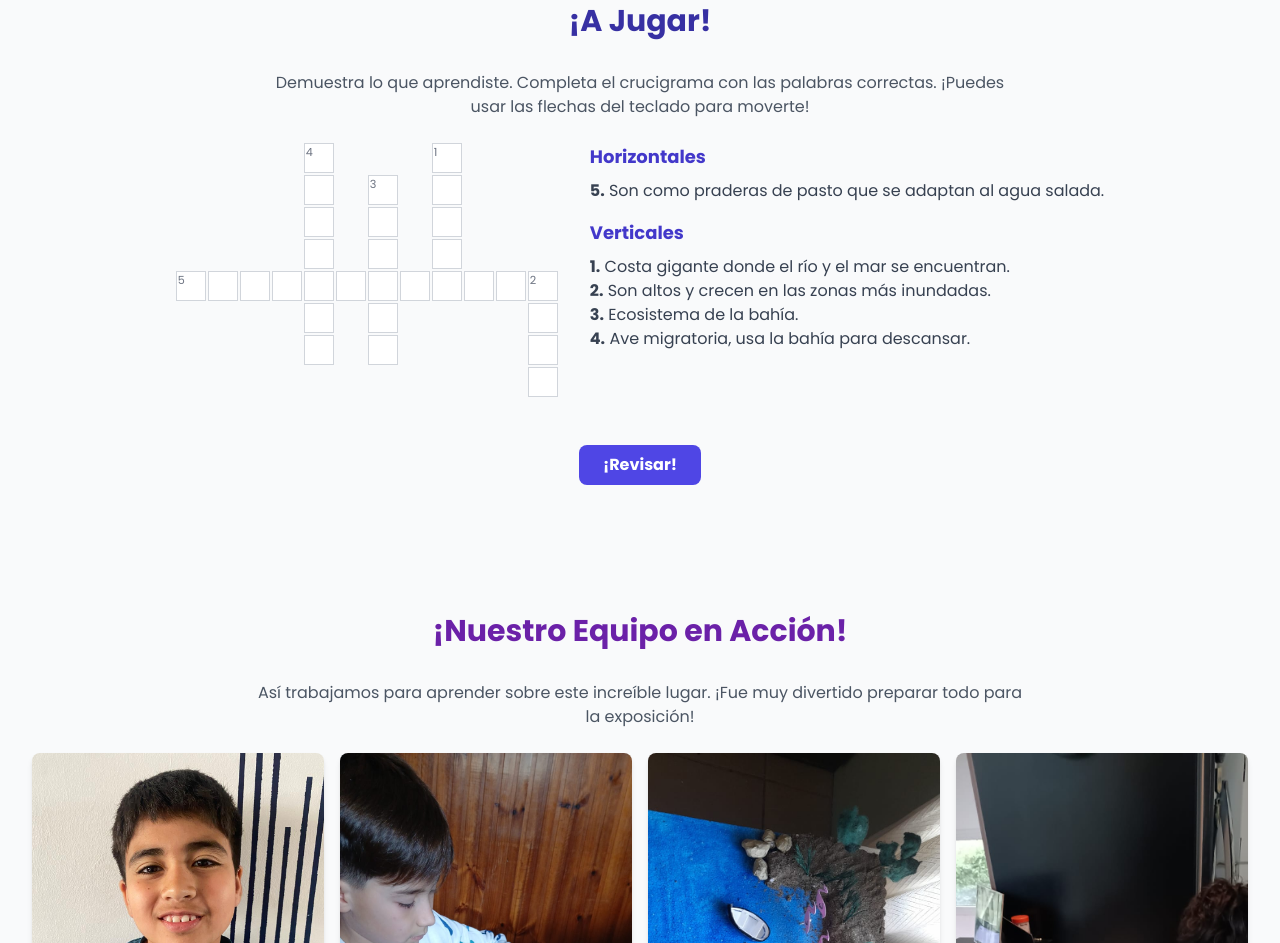
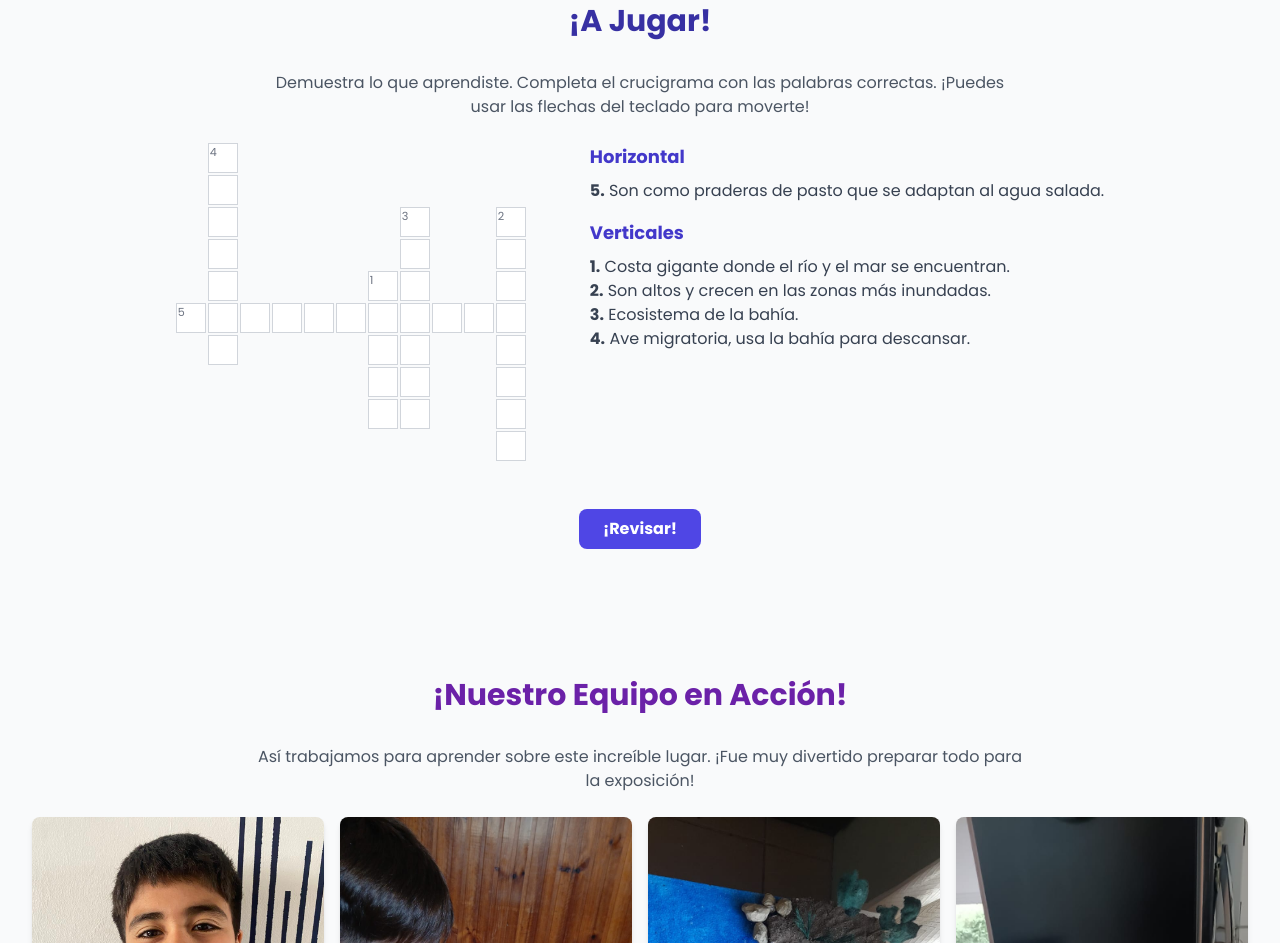
Before and after one commit to Bahia-Tech1/Bahia-Tech1.github.io, a plain HTML site: page index.html in a window 1280 px wide. Shown: the part 4050-4993 px from the top of the page. Drawn offline with nearby package versions, Linux system fonts and the light colour scheme.

Commit message:
Update index.html

```diff
--- a/index.html
+++ b/index.html
@@ -224,26 +224,18 @@
             </div>
         </section>
 
-        <section id="crucigrama" class="scroll-reveal my-12 md:my-16 pt-16">
+<section id="crucigrama" class="scroll-reveal my-12 md:my-16 pt-16">
             <h2 class="text-3xl font-bold text-center mb-8 text-indigo-800">¡A Jugar!</h2>
             <p class="text-center text-gray-600 max-w-3xl mx-auto mb-6">
                 Demuestra lo que aprendiste. Completa el crucigrama con las palabras correctas. ¡Puedes usar las flechas del teclado para moverte!
             </p>
             <div class="flex flex-col lg:flex-row justify-center items-center lg:items-start gap-8">
-                <div id="crossword-container" class="crossword-grid">
-                    <div class="empty-cell"></div><div class="empty-cell"></div><div class="empty-cell"></div><div class="empty-cell"></div><div class="cell-container"><span class="clue-number">4</span><input type="text" maxlength="1" id="cell-0-4" class="crossword-cell"></div><div class="empty-cell"></div><div class="empty-cell"></div><div class="empty-cell"></div><div class="cell-container"><span class="clue-number">1</span><input type="text" maxlength="1" id="cell-0-8" class="crossword-cell"></div><div class="empty-cell"></div><div class="empty-cell"></div><div class="empty-cell"></div>
-                    <div class="empty-cell"></div><div class="empty-cell"></div><div class="empty-cell"></div><div class="empty-cell"></div><div class="cell-container"><input type="text" maxlength="1" id="cell-1-4" class="crossword-cell"></div><div class="empty-cell"></div><div class="cell-container"><span class="clue-number">3</span><input type="text" maxlength="1" id="cell-1-6" class="crossword-cell"></div><div class="empty-cell"></div><div class="cell-container"><input type="text" maxlength="1" id="cell-1-8" class="crossword-cell"></div><div class="empty-cell"></div><div class="empty-cell"></div><div class="empty-cell"></div>
-                    <div class="empty-cell"></div><div class="empty-cell"></div><div class="empty-cell"></div><div class="empty-cell"></div><div class="cell-container"><input type="text" maxlength="1" id="cell-2-4" class="crossword-cell"></div><div class="empty-cell"></div><div class="cell-container"><input type="text" maxlength="1" id="cell-2-6" class="crossword-cell"></div><div class="empty-cell"></div><div class="cell-container"><input type="text" maxlength="1" id="cell-2-8" class="crossword-cell"></div><div class="empty-cell"></div><div class="empty-cell"></div><div class="empty-cell"></div>
-                    <div class="empty-cell"></div><div class="empty-cell"></div><div class="empty-cell"></div><div class="empty-cell"></div><div class="cell-container"><input type="text" maxlength="1" id="cell-3-4" class="crossword-cell"></div><div class="empty-cell"></div><div class="cell-container"><input type="text" maxlength="1" id="cell-3-6" class="crossword-cell"></div><div class="empty-cell"></div><div class="cell-container"><input type="text" maxlength="1" id="cell-3-8" class="crossword-cell"></div><div class="empty-cell"></div><div class="empty-cell"></div><div class="empty-cell"></div>
-                    <div class="cell-container"><span class="clue-number">5</span><input type="text" maxlength="1" id="cell-4-0" class="crossword-cell"></div><div class="cell-container"><input type="text" maxlength="1" id="cell-4-1" class="crossword-cell"></div><div class="cell-container"><input type="text" maxlength="1" id="cell-4-2" class="crossword-cell"></div><div class="cell-container"><input type="text" maxlength="1" id="cell-4-3" class="crossword-cell"></div><div class="cell-container"><input type="text" maxlength="1" id="cell-4-4" class="crossword-cell"></div><div class="cell-container"><input type="text" maxlength="1" id="cell-4-5" class="crossword-cell"></div><div class="cell-container"><input type="text" maxlength="1" id="cell-4-6" class="crossword-cell"></div><div class="cell-container"><input type="text" maxlength="1" id="cell-4-7" class="crossword-cell"></div><div class="cell-container"><input type="text" maxlength="1" id="cell-4-8" class="crossword-cell"></div><div class="cell-container"><input type="text" maxlength="1" id="cell-4-9" class="crossword-cell"></div><div class="cell-container"><input type="text" maxlength="1" id="cell-4-10" class="crossword-cell"></div><div class="cell-container"><span class="clue-number">2</span><input type="text" maxlength="1" id="cell-4-11" class="crossword-cell"></div>
-                    <div class="empty-cell"></div><div class="empty-cell"></div><div class="empty-cell"></div><div class="empty-cell"></div><div class="cell-container"><input type="text" maxlength="1" id="cell-5-4" class="crossword-cell"></div><div class="empty-cell"></div><div class="cell-container"><input type="text" maxlength="1" id="cell-5-6" class="crossword-cell"></div><div class="empty-cell"></div><div class="empty-cell"></div><div class="empty-cell"></div><div class="empty-cell"></div><div class="cell-container"><input type="text" maxlength="1" id="cell-5-11" class="crossword-cell"></div>
-                    <div class="empty-cell"></div><div class="empty-cell"></div><div class="empty-cell"></div><div class="empty-cell"></div><div class="cell-container"><input type="text" maxlength="1" id="cell-6-4" class="crossword-cell"></div><div class="empty-cell"></div><div class="cell-container"><input type="text" maxlength="1" id="cell-6-6" class="crossword-cell"></div><div class="empty-cell"></div><div class="empty-cell"></div><div class="empty-cell"></div><div class="empty-cell"></div><div class="cell-container"><input type="text" maxlength="1" id="cell-6-11" class="crossword-cell"></div>
-                    <div class="empty-cell"></div><div class="empty-cell"></div><div class="empty-cell"></div><div class="empty-cell"></div><div class="empty-cell"></div><div class="empty-cell"></div><div class="empty-cell"></div><div class="empty-cell"></div><div class="empty-cell"></div><div class="empty-cell"></div><div class="empty-cell"></div><div class="cell-container"><input type="text" maxlength="1" id="cell-7-11" class="crossword-cell"></div>
-                </div>
+                <div id="crossword-container" class="crossword-grid" style="grid-template-columns: repeat(12, 30px); grid-template-rows: repeat(10, 30px);">
+                    </div>
 
                 <div class="text-gray-700">
                     <div class="mb-4">
-                        <h3 class="font-bold text-lg mb-2 text-indigo-700">Horizontales</h3>
+                        <h3 class="font-bold text-lg mb-2 text-indigo-700">Horizontal</h3>
                         <p><span class="font-bold">5.</span> Son como praderas de pasto que se adaptan al agua salada.</p>
                     </div>
                     <div>
@@ -420,59 +412,102 @@
             }
         });
 
-        // --- NUEVO SCRIPT PARA EL CRUCIGRAMA INTERACTIVO ---
+       // --- NUEVO SCRIPT PARA EL CRUCIGRAMA INTERACTIVO (VERSIÓN CORREGIDA) ---
         document.addEventListener('DOMContentLoaded', () => {
-            const solutions = {
-                // Horizontales
-                'cell-4-0': 'P', 'cell-4-1': 'A', 'cell-4-2': 'S', 'cell-4-3': 'T', 'cell-4-4': 'I', 'cell-4-5': 'Z', 'cell-4-6': 'A', 'cell-4-7': 'L', 'cell-4-8': 'E', 'cell-4-9': 'S',
-                // Verticales
-                'cell-0-8': 'B', 'cell-1-8': 'A', 'cell-2-8': 'H', 'cell-3-8': 'I', 'cell-4-8': 'A',
-                'cell-4-11': 'J', 'cell-5-11': 'U', 'cell-6-11': 'N', 'cell-7-11': 'C', 'cell-4-6': 'A', 'cell-5-6': 'L', 'cell-6-6': 'E', 'cell-7-6': 'S', // Corrección para juncales
-                'cell-1-6': 'H', 'cell-2-6': 'U', 'cell-3-6': 'M', 'cell-4-6': 'E', 'cell-5-6': 'D', 'cell-6-6': 'A', 'cell-7-6': 'L', // Corrección para humedal
-                'cell-0-4': 'G', 'cell-1-4': 'A', 'cell-2-4': 'B', 'cell-3-4': 'I', 'cell-4-4': 'O', 'cell-5-4': 'T', 'cell-6-4': 'A',
-            };
+            const crosswordContainer = document.getElementById('crossword-container');
+            const checkButton = document.getElementById('check-crossword');
+            const gridRows = 10;
+            const gridCols = 12;
 
-            const crosswordContainer = document.getElementById('crossword-container');
-            const cells = crosswordContainer.querySelectorAll('.crossword-cell');
+            // [palabra, fila_inicio, col_inicio, direccion, numero_pista]
+            const words = [
+                ['PASTIZALES', 5, 0, 'h', 5],
+                ['GABIOTA', 0, 1, 'v', 4],
+                ['HUMEDAL', 2, 7, 'v', 3],
+                ['BAHIA', 4, 6, 'v', 1],
+                ['JUNCALES', 2, 10, 'v', 2]
+            ];
 
+            const solutions = {};
+
+            // Crear la cuadrícula y celdas
+            for (let r = 0; r < gridRows; r++) {
+                for (let c = 0; c < gridCols; c++) {
+                    const cellContainer = document.createElement('div');
+                    cellContainer.className = 'cell-container';
+                    cellContainer.id = `container-${r}-${c}`;
+                    crosswordContainer.appendChild(cellContainer);
+                }
+            }
+
+            // Colocar las palabras en la cuadrícula
+            words.forEach(([word, row, col, dir, clueNum]) => {
+                const clueSpan = document.createElement('span');
+                clueSpan.className = 'clue-number';
+                clueSpan.textContent = clueNum;
+                document.getElementById(`container-${row}-${col}`).appendChild(clueSpan);
+
+                for (let i = 0; i < word.length; i++) {
+                    let r = row;
+                    let c = col;
+                    if (dir === 'h') c += i;
+                    else r += i;
+
+                    const cellId = `cell-${r}-${c}`;
+                    solutions[cellId] = word[i];
+
+                    const container = document.getElementById(`container-${r}-${c}`);
+                    if (!container.querySelector('input')) {
+                        const input = document.createElement('input');
+                        input.type = 'text';
+                        input.maxLength = 1;
+                        input.id = cellId;
+                        input.className = 'crossword-cell';
+                        container.appendChild(input);
+                    }
+                }
+            });
+
+            // Rellenar los espacios vacíos para mantener la estructura
+             for (let r = 0; r < gridRows; r++) {
+                for (let c = 0; c < gridCols; c++) {
+                    const container = document.getElementById(`container-${r}-${c}`);
+                    if (container.children.length === 0) {
+                         container.classList.add('empty-cell');
+                    }
+                }
+            }
+
+            // Lógica de navegación y revisión
             crosswordContainer.addEventListener('keydown', (e) => {
                 const target = e.target;
                 if (target.tagName !== 'INPUT') return;
 
                 const [_, row, col] = target.id.split('-').map(Number);
+                let nextCell;
 
-                let nextCell;
-                if (e.key === 'ArrowRight') {
-                    nextCell = document.getElementById(`cell-${row}-${col + 1}`);
-                } else if (e.key === 'ArrowLeft') {
-                    nextCell = document.getElementById(`cell-${row}-${col - 1}`);
-                } else if (e.key === 'ArrowDown') {
-                    nextCell = document.getElementById(`cell-${row + 1}-${col}`);
-                } else if (e.key === 'ArrowUp') {
-                    nextCell = document.getElementById(`cell-${row - 1}-${col}`);
-                }
+                if (e.key === 'ArrowRight') nextCell = document.getElementById(`cell-${row}-${col + 1}`);
+                else if (e.key === 'ArrowLeft') nextCell = document.getElementById(`cell-${row}-${col - 1}`);
+                else if (e.key === 'ArrowDown') nextCell = document.getElementById(`cell-${row + 1}-${col}`);
+                else if (e.key === 'ArrowUp') nextCell = document.getElementById(`cell-${row - 1}-${col}`);
 
-                if (nextCell && !nextCell.classList.contains('empty-cell')) {
-                    nextCell.focus();
-                }
+                if (nextCell) nextCell.focus();
             });
 
-            document.getElementById('check-crossword').addEventListener('click', () => {
-                cells.forEach(cell => {
-                    const id = cell.id;
-                    const solution = solutions[id];
-                    if (solution) {
+            checkButton.addEventListener('click', () => {
+                for (const cellId in solutions) {
+                    const cell = document.getElementById(cellId);
+                    if (cell) {
                         cell.classList.remove('correct', 'incorrect');
-                        if (cell.value.toUpperCase() === solution) {
+                        if (cell.value.toUpperCase() === solutions[cellId]) {
                             cell.classList.add('correct');
                         } else if (cell.value !== '') {
                             cell.classList.add('incorrect');
                         }
                     }
-                });
+                }
             });
         });
-
     </script>
 </body>
 </html>
```
